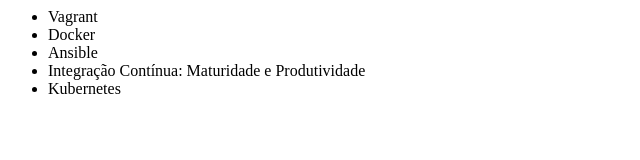
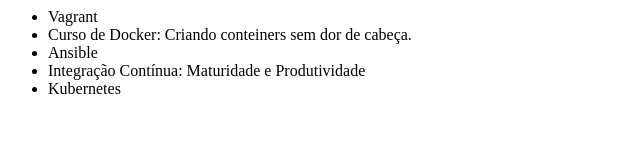
Before and after one commit to tatianecsantos/alura-git, a plain HTML site: page index.html in a window 1280 px wide. Shown: the whole page, without its empty margins (0-640 px from the left). Drawn offline with Linux system fonts and the light colour scheme.

Commit message:
Atualizando nome do curso de Docker

```diff
--- a/index.html
+++ b/index.html
@@ -8,7 +8,7 @@
 <body>
 	<ul>
 		<li>Vagrant</li>
-		<li>Docker</li>
+		<li>Curso de Docker: Criando conteiners sem dor de cabeça.</li>
 		<li>Ansible</li>
 		<li>Integração Contínua: Maturidade e Produtividade</li>
 		<li>Kubernetes</li>
```
